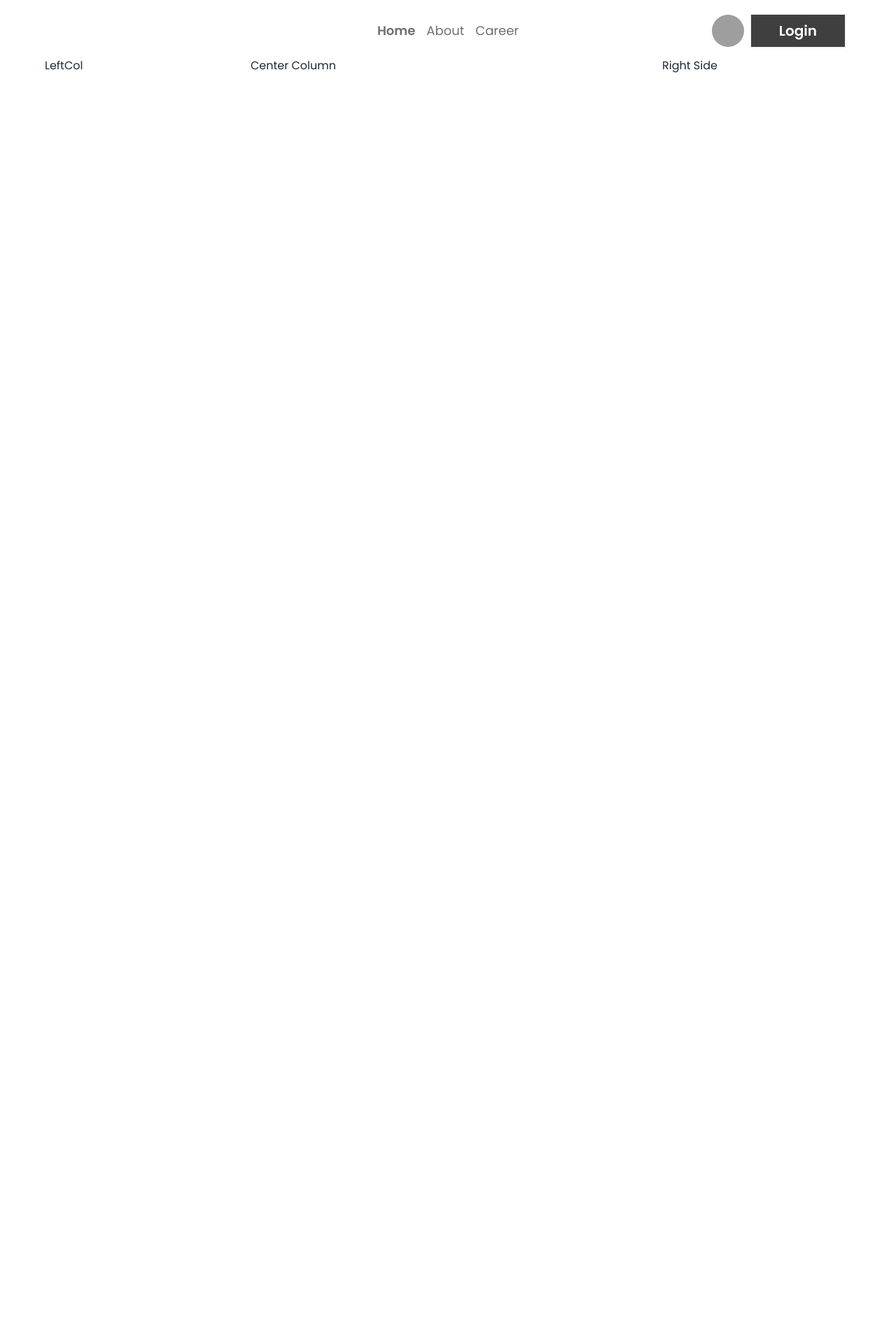
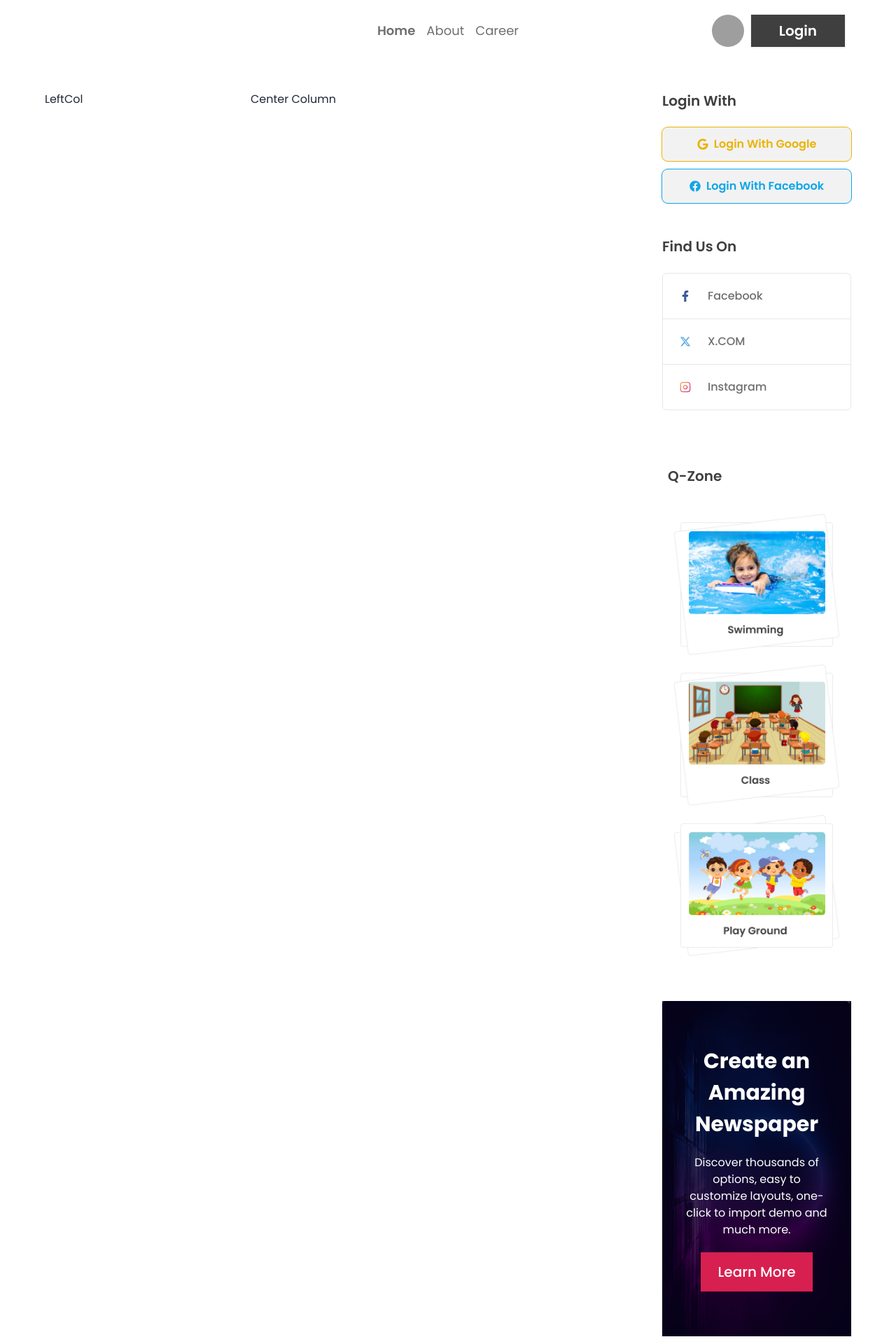
Before and after one commit to SM-Noushan/react-neo-sentinel-ph-practise, a React (Vite) app: page / in a window 1280 px wide. Shown: the part 340-2260 px from the top of the page at 70% size. Before the commit the page ends 800 px from the top, so only its background shows below. Built offline with nearby package versions, Linux system fonts and the light colour scheme; grey boxes are pictures that could not be loaded; a web font is replaced by a local one.

Commit message:
added right column(home page)

```diff
--- a/src/components/LatestNews.jsx
+++ b/src/components/LatestNews.jsx
@@ -2,7 +2,7 @@ import Marquee from "react-fast-marquee";
 import { Link } from "react-router-dom";
 const LatestNews = () => {
   return (
-    <div className="flex bg-[#F3F3F3] p-4 gap-6 items-center my-8">
+    <div className="flex bg-dark-07 p-4 gap-6 items-center my-8">
       <div className="bg-hotRed text-white rounded-none px-6 py-3.5 text-xl font-medium">
         Latest
       </div>
--- a/src/components/shared/NavBar.jsx
+++ b/src/components/shared/NavBar.jsx
@@ -1,5 +1,5 @@
 import { Link, NavLink } from "react-router-dom";
-import userIcon from "/assets/user.png";
+import userDefaultIcon from "/assets/user.png";
 
 const NavList = (
   <>
@@ -71,7 +71,7 @@ const NavBar = () => {
             className="btn btn-ghost btn-circle avatar"
           >
             <div className="w-14 rounded-full">
-              <img alt="user-icon" src={userIcon} />
+              <img alt="user-icon" src={userDefaultIcon} />
             </div>
           </div>
           <ul
--- a/src/components/shared/RightColumn.jsx
+++ b/src/components/shared/RightColumn.jsx
@@ -1,5 +1,93 @@
+import { FaGoogle, FaFacebook, FaFacebookF } from "react-icons/fa";
+import { FaXTwitter } from "react-icons/fa6";
+import { FiInstagram } from "react-icons/fi";
+import qZone1 from "/assets/qZone1.png";
+import qZone2 from "/assets/qZone2.png";
+import qZone3 from "/assets/qZone3.png";
+import bgCover from "/assets/bg.png";
+
 const RightColumn = () => {
-  return <div>Right Side</div>;
+  const headingCSS = "text-xl text-dark-02 font-semibold";
+  const loginWithBtnCSS = "btn w-full outline outline-1  text-base";
+  const instagramGradientID = "instagramGradient";
+  return (
+    <>
+      <div className="space-y-6">
+        <h2 className={headingCSS}>Login With</h2>
+        <div className="space-y-3">
+          <button
+            className={`${loginWithBtnCSS} outline-yellow-500 text-yellow-500`}
+          >
+            <FaGoogle />
+            Login With Google
+          </button>
+          <button className={`${loginWithBtnCSS} outline-sky-500 text-sky-500`}>
+            <FaFacebook />
+            Login With Facebook
+          </button>
+        </div>
+      </div>
+      <div className="my-12 space-y-6">
+        <h2 className={headingCSS}>Find Us On</h2>
+        <div className="rounded-md border border-dark-06 font-medium text-dark-03">
+          <div className="flex gap-4 items-center p-4">
+            <div className="rounded-full p-2 bg-dark-07 text-[#3B599C]">
+              <FaFacebookF />
+            </div>
+            <p>Facebook</p>
+          </div>
+          <div className="flex gap-4 items-center p-4 border-y border-dark-06">
+            <div className="rounded-full p-2 bg-dark-07 text-[#58A7DE]">
+              <FaXTwitter />
+            </div>
+            <p>X.COM</p>
+          </div>
+          <div className="flex gap-4 items-center p-4">
+            <div className="rounded-full p-2 bg-dark-07">
+              <svg width="0" height="0">
+                <linearGradient
+                  id={instagramGradientID}
+                  x1="100%"
+                  y1="100%"
+                  x2="0%"
+                  y2="0%"
+                >
+                  <stop stopColor="#D82D7E" offset="0%" />
+                  <stop stopColor="#FBA756" offset="100%" />
+                </linearGradient>
+              </svg>
+              <FiInstagram style={{ stroke: `url(#${instagramGradientID})` }} />
+            </div>
+            <p>Instagram</p>
+          </div>
+        </div>
+      </div>
+      <div className="my-12 space-y-6 bg-dark-07 rounded-md">
+        <h2 className={`pt-8 pl-2 ${headingCSS}`}>Q-Zone</h2>
+        <div className="space-y-3 p-4">
+          <img src={qZone1} alt="qZone-img" />
+          <img src={qZone2} alt="qZone-img" />
+          <img src={qZone3} alt="qZone-img" />
+        </div>
+      </div>
+      {/*  https://daisyui.com/images/stock/photo-1635805737707-575885ab0820.jpg */}
+      <div
+        className="text-center space-y-5 px-8 py-16 text-white"
+        style={{ backgroundImage: `url(${bgCover})` }}
+      >
+        <h1 className="text-[30px] leading-[45px] font-bold">
+          Create an Amazing Newspaper
+        </h1>
+        <p>
+          Discover thousands of options, easy to customize layouts, one-click to
+          import demo and much more.
+        </p>
+        <button className="bg-hotRed hover:bg-red-900 text-white rounded-none px-6 py-3.5 text-xl font-medium">
+          Learn More
+        </button>
+      </div>
+    </>
+  );
 };
 
 export default RightColumn;
--- a/src/pages/home/Home.jsx
+++ b/src/pages/home/Home.jsx
@@ -11,7 +11,7 @@ const Home = () => {
       <PageHeader />
       <LatestNews />
       <NavBar />
-      <div className="grid grid-cols-4 gap-6">
+      <div className="grid grid-cols-4 gap-6 my-12">
         <div>
           <LeftColumn />
         </div>
```
